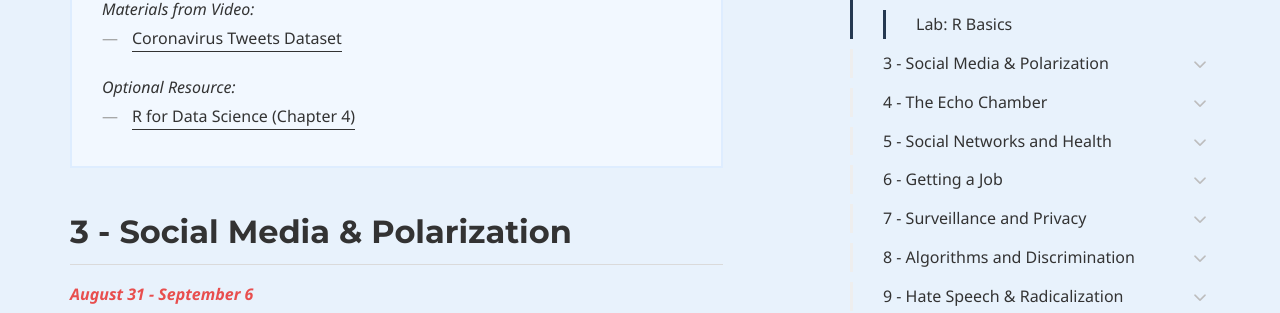
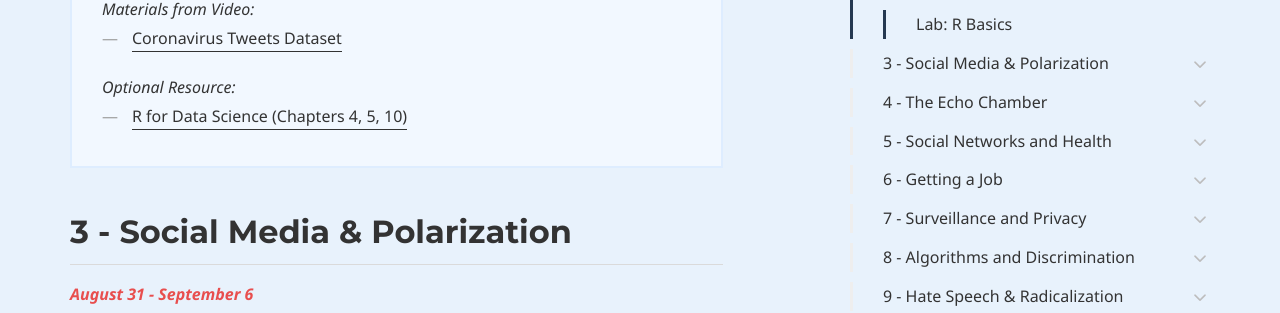
Before and after one commit to dssoc/dssoc.github.io, a Jekyll site: the page built from schedule.md, in a window 1280 px wide and 900 px high, scrolled down 3401 px. Shown: the part 155-468 px from the top of the window. Built offline with Jekyll 4.4.1, drawn with Linux system fonts in a browser that asks for light colours; nearby versions of some CDN libraries; some web fonts are replaced; library files that are not in the unit come from our copies.

Commit message:
Adding required resources.

````diff
--- a/assignments/Lab_1.Rmd
+++ b/assignments/Lab_1.Rmd
@@ -10,6 +10,11 @@
 ```
 <br>
 Please complete as many of the questions below as you can. If you are not sure how to write code to answer them, write comments in each code chunk explaining where you got stuck so that we can give you help you improve and/or give you partial credit. To submit your answer, you'll need to edit this markdown document (you can copy and paste the text form [this link](https://github.com/dssoc/dssoc.github.io/raw/master/assignments/Lab_1.Rmd) into a new `.Rmd` file or write a new one from scratch. If you copy and paste, Rremember to change the "author" field above to your name. After you've edited it, save it and then send it to your TA via direct message on Slack. To learn how to load and edit markdown files in R, I've created [this video tutorial](https://youtu.be/DkqFH0C_CPQ) for you. To complete these exercises, you'll need to download the `Coronavirus_Tweets.Rdata` dataset from [this link.](https://github.com/dssoc/dssoc.github.io/raw/master/datasets/Coronavirus_Tweets.Rdata)
+
+**Required reading:**
+
+* [R for Data Science (Chapters 4, 5, 10)](https://r4ds.had.co.nz/workflow-basics.html)
+
 
 <br>
 **1. Load the "Coronavirus_Tweets.Rdata" dataset. Write code that calculates the mean value of the variable "retweet_count" in the code chunk below**
--- a/schedule.md
+++ b/schedule.md
@@ -106,7 +106,7 @@
 <i>Optional Resource:</i><br/>
 
 <ul>
-    <li><a href="https://r4ds.had.co.nz/workflow-basics.html">R for Data Science (Chapter 4)</a></li>
+    <li><a href="https://r4ds.had.co.nz/workflow-basics.html">R for Data Science (Chapters 4, 5, 10)</a></li>
 </ul>
 </div>
 
````
